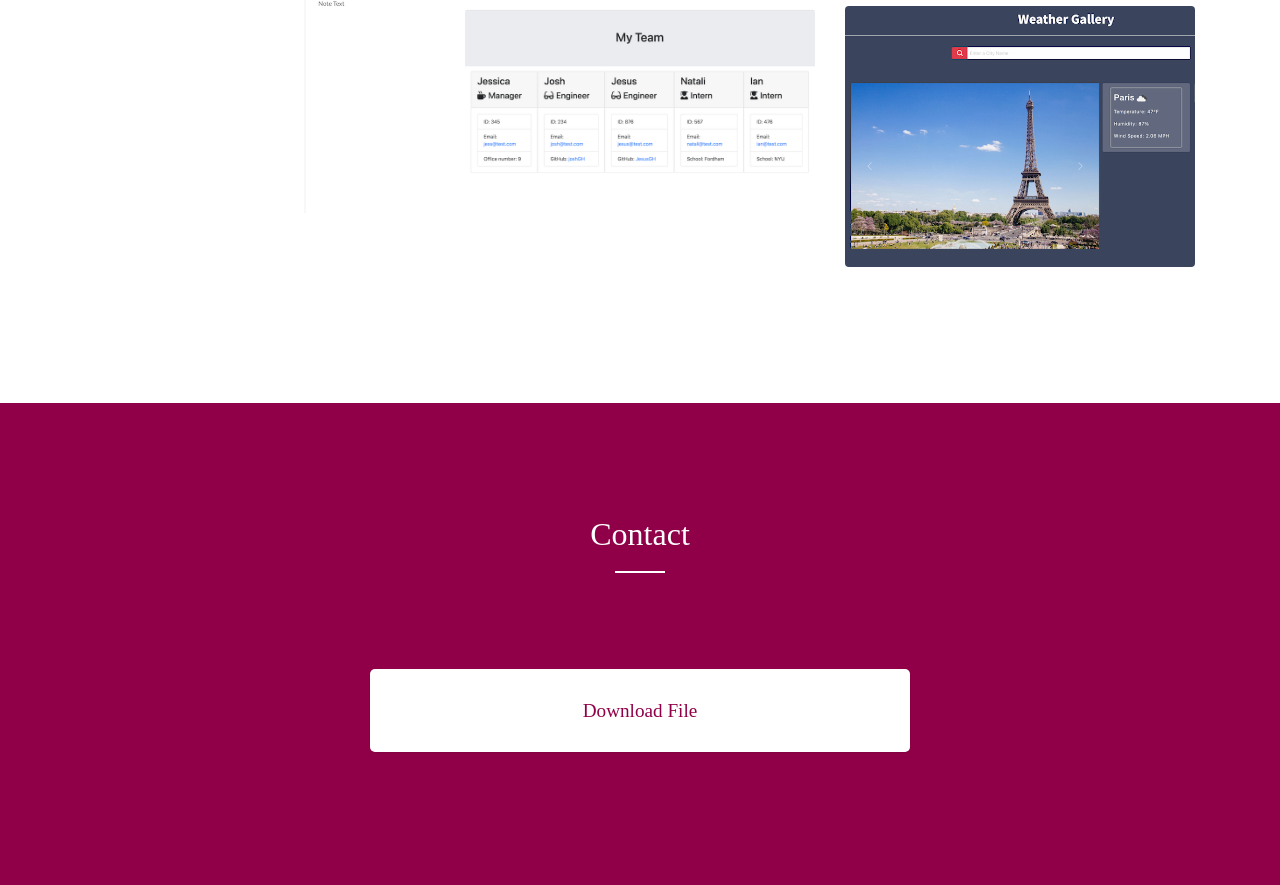
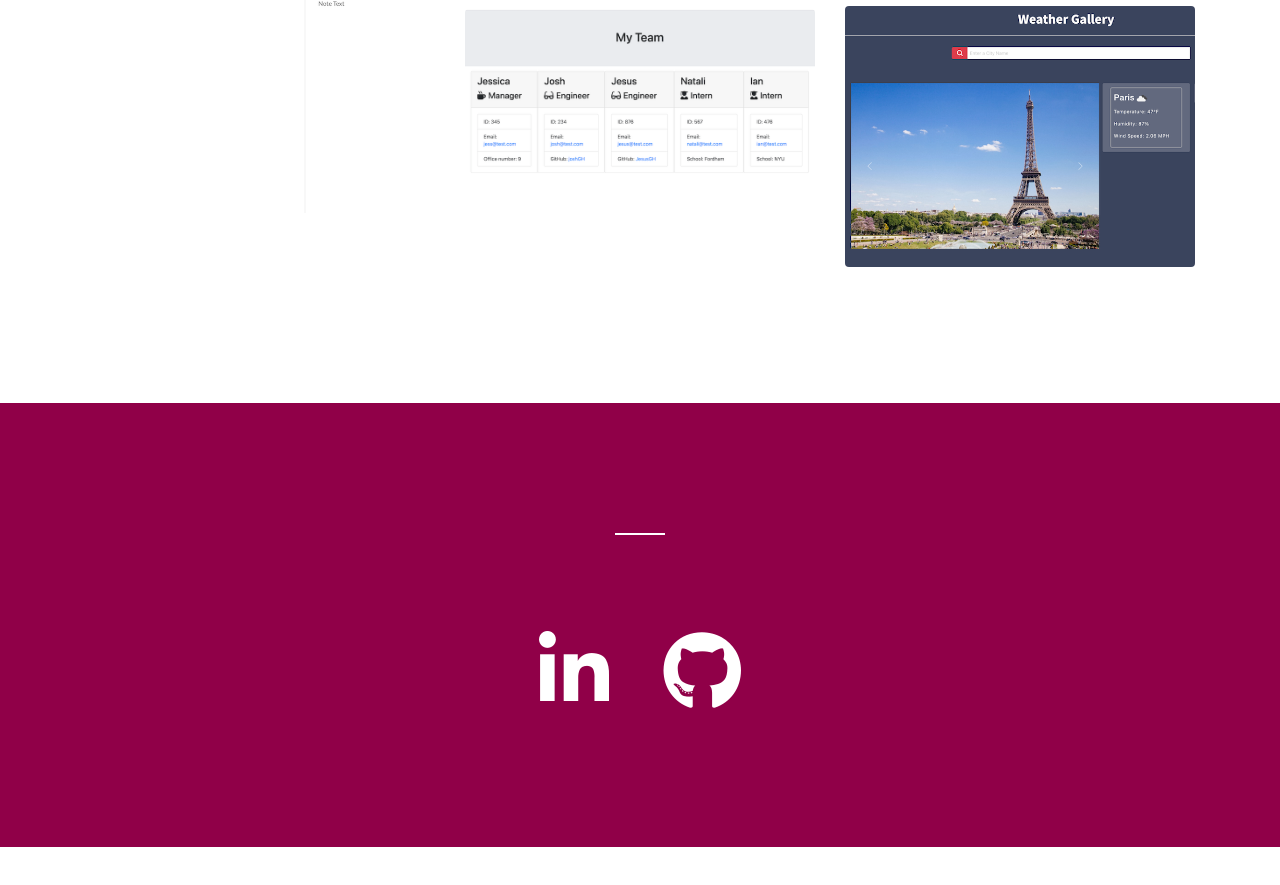
Before and after one commit to jessicaramirezcalderon/j-rcportfolio, a plain HTML site: page index.html in a window 1280 px wide. Shown: the part 2637-3522 px from the top of the page. After the commit the page ends 3484 px from the top, so only its background shows below. Drawn offline with Linux system fonts and the light colour scheme; files whose address does not match are found by name; a web font is replaced by a local one.

Commit message:
updated contact links and icons

```diff
--- a/css/style.css
+++ b/css/style.css
@@ -107,6 +107,19 @@ body:after {
 
 .resume {
   justify-content: center;
+}
+
+.service-about {
+  margin: 0 auto;
+}
+
+.fab {
+  font-size:80px;
+  color: white;
+}
+
+.fa-github {
+  margin-left:50px;
 }
 
 
--- a/index.html
+++ b/index.html
@@ -27,6 +27,9 @@
   <link rel="stylesheet" href="css/bootstrap-datepicker.css">
 
   <link rel="stylesheet" href="fonts/flaticon/font/flaticon.css">
+
+  <script src="https://kit.fontawesome.com/f49e80b09f.js" crossorigin="anonymous"></script>
+
 
   <link rel="stylesheet" href="css/aos.css">
 
@@ -277,13 +280,20 @@
       <div class="container">
         <div class="row resume">
           <div class="col-12 mb-5 position-relative">
-            <h2 class="section-title text-center mb-5 text-white">Contact</h2>
+            <h2 class="section-title text-center mb-5 text-white"></h2>
           </div>
 
           <div class="col-md-6 mb-4">
-            <div class="service d-flex h-100">
+            <div class="d-flex h-100">
               <div class="service-about">
-                <h3><a href="JRCResume.pdf">Download File</a></h3>
+                <!-- <a href="#" class="fa fa-linkedin"></a>
+                <a href="#" class="fa fa-github"></a> -->
+                <a href="https://www.linkedin.com/in/jessica-ramirez-297361202/" class="fab fa-linkedin-in"></a>
+                <a href="https://github.com/jessicaramirezcalderon" class="fab fa-github"></a>
+
+
+
+
               </div>
             </div>
           </div>
```
Also changed, not shown: images/linkedin.png (added).
